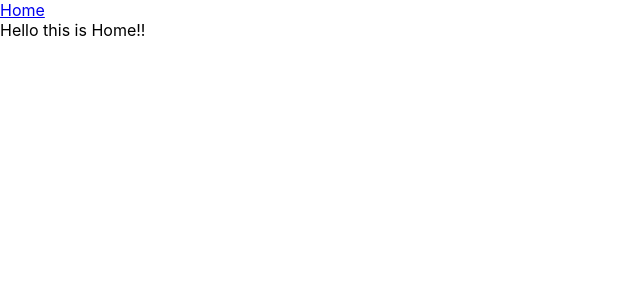
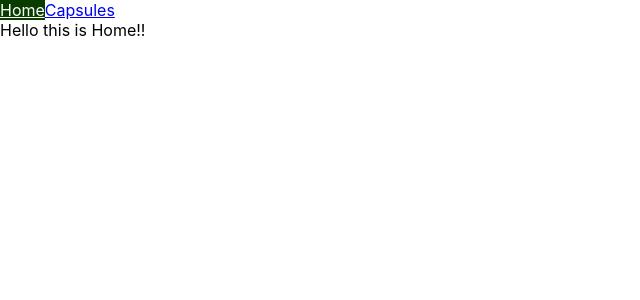
Before and after one commit to nkizito92/Stellas-Capsules, a React (Create React App) app: page / in a window 1280 px wide. Shown: the top 300 px of the page, without its empty margins (0-640 px from the left). Built offline with nearby package versions, Linux system fonts and the light colour scheme.

Commit message:
added active navigation links

```diff
--- a/src/components/navComponent/Navigation.js
+++ b/src/components/navComponent/Navigation.js
@@ -4,12 +4,15 @@ import { NavLink } from 'react-router-dom'
 const Navigation = () => {
     const active = (isActive) => {
         return {
-            backgroundColor: isActive ? "white" : "",
-            color: isActive ? "black" : ""
+            backgroundColor: isActive ? "#093d00" : "",
+            color: isActive ? "white" : ""
         }
     }
     return (
-        <NavLink to="/">Home</NavLink>
+        <div className='navBar'>
+           <NavLink to="/" style={({ isActive }) => active(isActive)}>Home</NavLink>
+           <NavLink to="/capsules" style={({ isActive }) => active(isActive)}>Capsules</NavLink>
+        </div>
         )
     }
 
```
